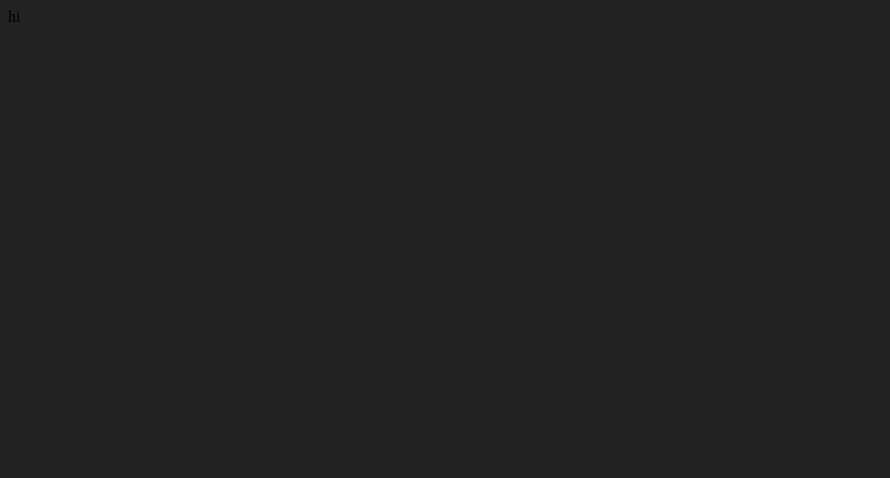
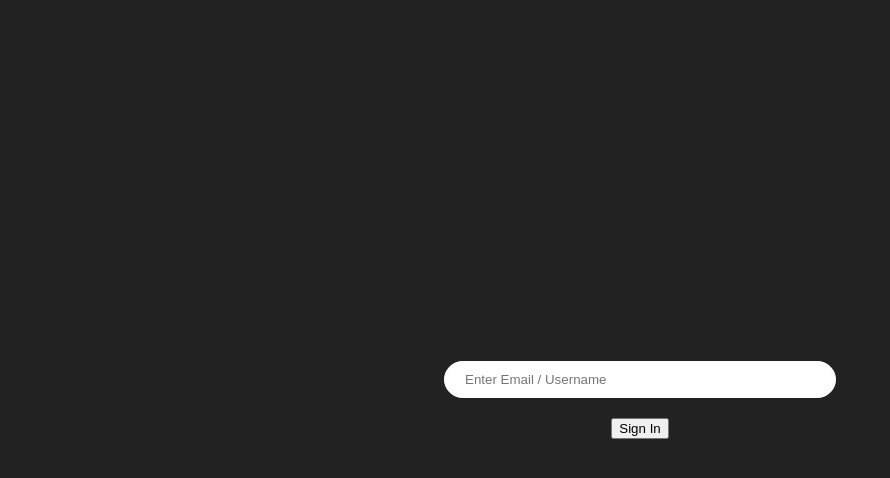
Before and after one commit to salmanshaikh-dev/portfolio, a plain HTML site: page index.html in a window 1280 px wide. Shown: the whole page, without its empty margins (0-890 px from the left). Drawn offline with Linux system fonts and the light colour scheme.

Commit message:
created input field

```diff
--- a/index.html
+++ b/index.html
@@ -3,10 +3,13 @@
   <head>
     <meta charset="UTF-8" />
     <meta name="viewport" content="width=device-width, initial-scale=1.0" />
-    <title>Document</title>
+    <title>Portfolio</title>
     <link rel="stylesheet" href="style/style.css" />
   </head>
   <body>
-    hi
+    <div class="container">
+        <input type="text" placeholder="Enter Email / Username" class="input">
+        <button class="btn-sign-in">Sign In</button>
+    </div>
   </body>
 </html>
--- a/style/style.css
+++ b/style/style.css
@@ -1,4 +1,27 @@
 html,
 body {
     background: #222222;
+    height: 100vh;
+    display: flex;
+    justify-content: center;
+    align-items: center;
 }
+
+.container {
+    display: flex;
+    justify-content: center;
+    align-items: center;
+    flex-direction: column;
+}
+.input {
+    margin-bottom: 20px;
+    width: 350px;
+    padding: 10px 20px;
+    border: solid 1px white;
+    border-radius: 40px;
+
+}
+.btn-sign-in {
+
+
+}
```
